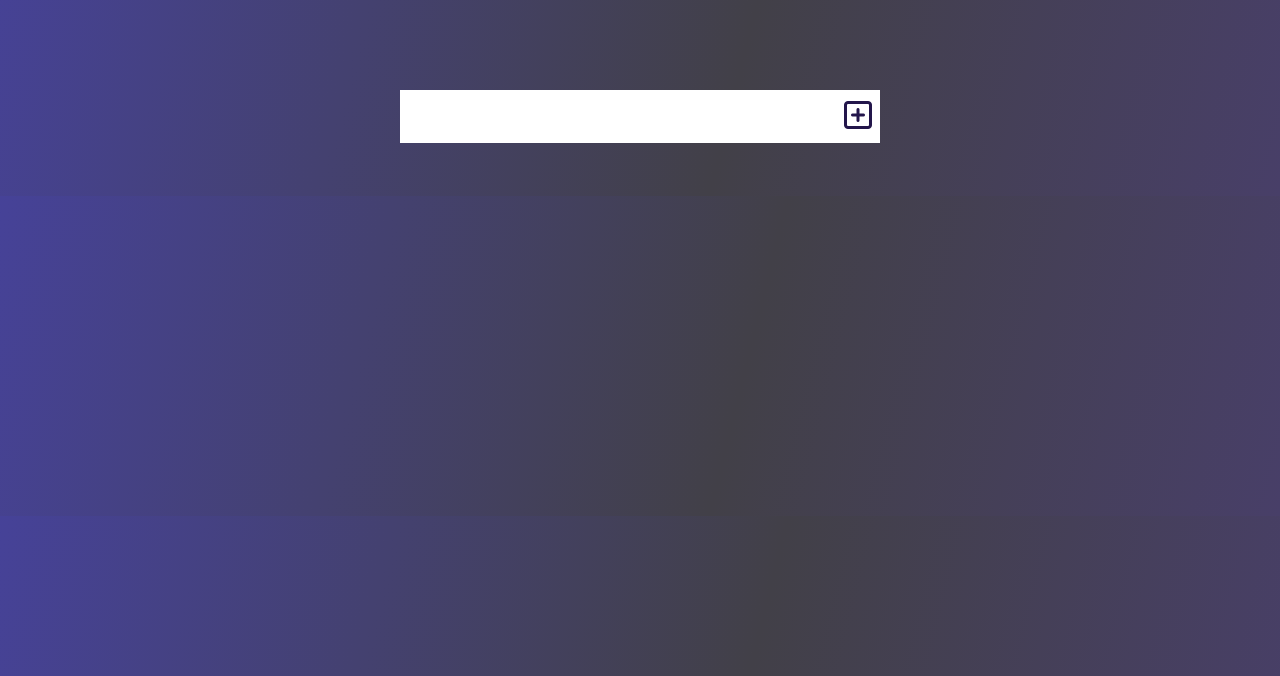
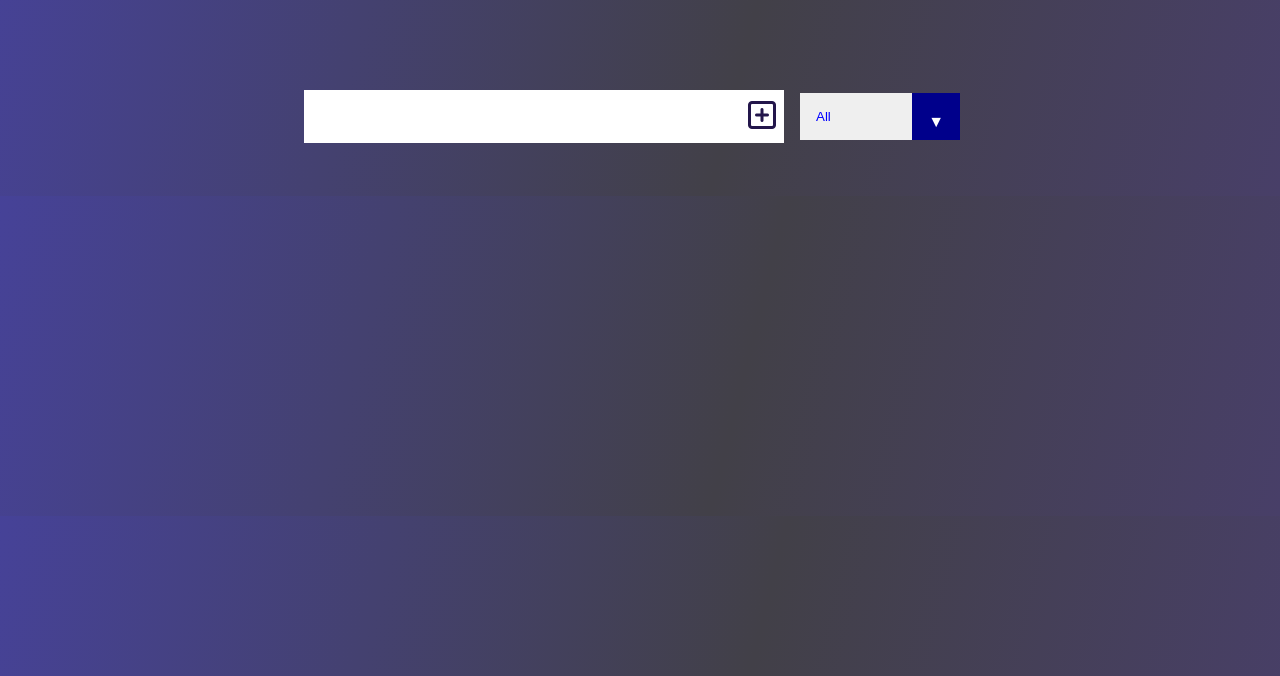
Before and after one commit to almiracma/Vanilla-JS-Todo-List, a plain HTML site: page index.html in a window 1280 px wide. Shown: the part 124-800 px from the top of the page. Drawn offline with Linux system fonts and the light colour scheme.

Commit message:
added and styled dropdown

```diff
--- a/css/style.css
+++ b/css/style.css
@@ -117,3 +117,46 @@
   transform: translateY(8rem) rotateZ(20deg);
   opacity: 0;
 }
+
+/* style the filter dropdown  */
+/* this removes all built-in styles from using select element */
+select {
+  -webkit-appearance: none;
+  -moz-appearance: none;
+  appearance: none;
+  outline: none;
+  border: none;
+}
+
+/* style the div */
+.select {
+  margin: 1rem;
+  position: relative;
+  overflow: hidden;
+}
+
+select {
+  color: blue;
+  width: 10rem;
+  cursor: pointer;
+  padding: 1rem;
+}
+
+/* add arrow back */
+
+.select::after {
+  /* adds the arrow */
+  content: "\25BC";
+  /* position the arrow inside the box */
+  position: absolute;
+  background: darkblue;
+  top: 0;
+  right: 0;
+  padding: 1rem;
+  pointer-events: none;
+  transition: all 0.3s ease;
+}
+
+.select:hover::after {
+  opacity: 0.8;
+}
--- a/index.html
+++ b/index.html
@@ -29,6 +29,14 @@
       <button class="todo-button" type="submit">
         <i class="far fa-plus-square"></i>
       </button>
+      <!-- This is how to make a dropdown and will filter your items. -->
+      <div class="select">
+        <select name="todos" class="filter-todo">
+          <option value="all">All</option>
+          <option value="completed">Completed</option>
+          <option value="uncompleted">Uncompleted</option>
+        </select>
+      </div>
     </form>
 
     <div class="todo-container">
```
